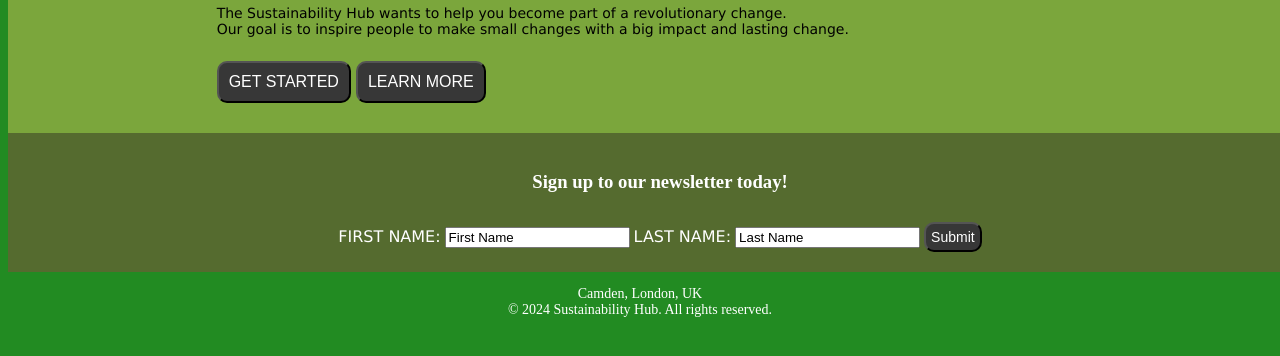
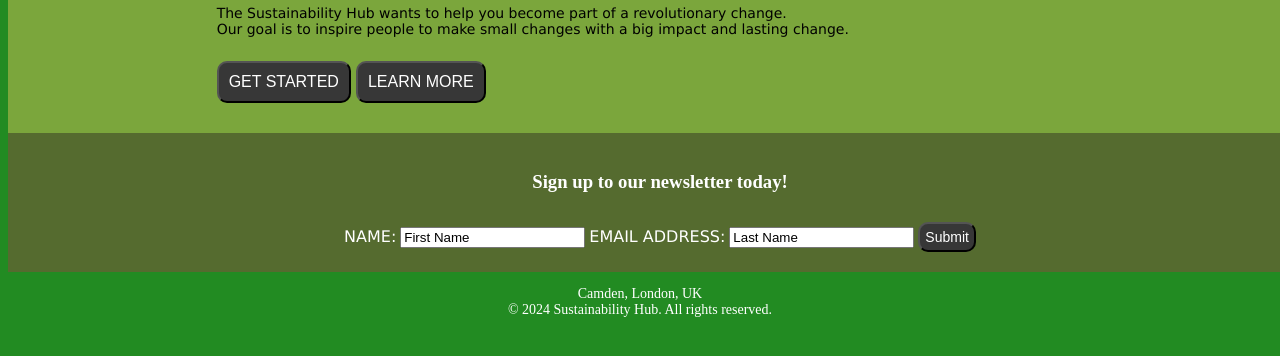
Before and after one commit to LauraF-tech/CFG-Session7, a plain HTML site: page index.html in a window 1280 px wide. Shown: the part 170-526 px from the top of the page. Drawn offline with Linux system fonts and the light colour scheme; a web font is replaced by a local one.

Commit message:
Update index.html
email address field

```diff
--- a/index.html
+++ b/index.html
@@ -27,9 +27,9 @@
         <div class="signUp">
       <h3>Sign up to our newsletter today!</h3>
       <form action="./thanks.html">
-        <label for="fname">FIRST NAME:</label>
+        <label for="fname">NAME:</label>
         <input type="text" id="fname" name="fname" value="First Name">
-        <label for="lname">LAST NAME:</label>
+        <label for="lname">EMAIL ADDRESS:</label>
         <input type="text" id="lname" name="lname" value="Last Name">
         <input class="button" type="submit" value="Submit">
       </form>
```
